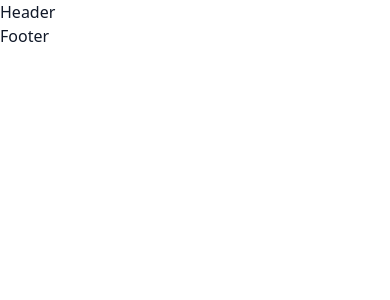
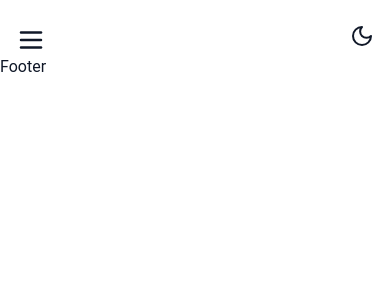
Before and after one commit to MdAkramHossenSujan/roomatch_roommate_Finder_client_site, a React (Vite) app: page / in a window 390 px wide. Shown: the top 300 px of the page. Built offline with nearby package versions, Linux system fonts and the light colour scheme.

Commit message:
Header Complete

```diff
--- a/index.html
+++ b/index.html
@@ -6,7 +6,7 @@
     <meta name="viewport" content="width=device-width, initial-scale=1.0" />
     <title>Vite + React</title>
   </head>
-  <body>
+  <body class="roboto-regular">
     <div id="root"></div>
     <script type="module" src="/src/main.jsx"></script>
   </body>
--- a/package.json
+++ b/package.json
@@ -12,6 +12,7 @@
   "dependencies": {
     "@tailwindcss/vite": "^4.1.7",
     "daisyui": "^5.0.35",
+    "lucide-react": "^0.511.0",
     "react": "^19.1.0",
     "react-dom": "^19.1.0",
     "react-icons": "^5.5.0",
--- a/src/Provider/AuthProvider.jsx
+++ b/src/Provider/AuthProvider.jsx
@@ -1,29 +1,24 @@
 import React, { createContext, useEffect, useState } from 'react';
 export const AuthContext = createContext();
 const AuthProvider = ({ children }) => {
-    const [theme, setTheme] = useState('light');
-
-    useEffect(() => {
+    const [theme, setTheme] = useState(() => {
   const savedTheme = localStorage.getItem('theme');
   const systemPrefersDark = window.matchMedia('(prefers-color-scheme: dark)').matches;
-
-        if (savedTheme) {
-            setTheme(savedTheme);
-        } else if (systemPrefersDark) {
-            setTheme('dark');
-        }
-    }, []);
+  return savedTheme || (systemPrefersDark ? 'dark' : 'light');
+});
 
 useEffect(() => {
   const html = document.documentElement;
   html.setAttribute('data-theme', theme);
   localStorage.setItem('theme', theme);
 }, [theme]);
+
 const toggleTheme = () => {
-        console.log('Working')
   setTheme((prevTheme) => (prevTheme === 'light' ? 'dark' : 'light'));
 };
+
     const AllCom = {
+        theme,
         toggleTheme
     }
     return <AuthContext value={AllCom}>{children}</AuthContext>;
--- a/src/components/Header.jsx
+++ b/src/components/Header.jsx
@@ -1,11 +1,51 @@
-import React, { use } from 'react';
+import React, { use, useState } from 'react';
 import { AuthContext } from '../Provider/AuthProvider';
+import { Menu, Moon, Sun, X } from 'lucide-react';
+import { NavLink } from 'react-router';
+import { FaGoogle } from 'react-icons/fa6';
+import { FcGoogle } from 'react-icons/fc';
 
 const Header = () => {
-    const {toggleTheme}=use(AuthContext)
+    const { toggleTheme, theme } = use(AuthContext)
+    const [open, setOpen] = useState(false)
     return (
-        <div onClick={toggleTheme}>
-            <p>Header</p>
+        <div className='flex poppins-regular justify-between w-11/12 pt-6 text-xl  mx-auto'>
+            <span onClick={() => setOpen(!open)} className='flex lg:hidden gap-4'>
+                {
+                    open ? <X size={30} className='lg:hidden my-auto'></X> : <Menu size={30} className='lg:hidden my-auto' />
+                }
+                <ul className={`lg:hidden z-20 text-white dark:bg-white bg-gray-700 dark:text-black pr-24 pl-14 min-h-screen py-14 rounded-r-2xl duration-400 absolute ${open ? 'left-0 top-14' : '-left-100 top-14'}`}>
+                    <div className='flex mb-5 flex-col gap-2'>
+                        <p className='my-auto md:hidden text-3xl md:text-4xl lg:text-5xl font-bold'>RooMatch</p>
+                    </div>
+                    <li className='border-b-1 text-gray-100 py-1'><NavLink to={'/'}>Home</NavLink></li>
+                    <li className='border-b-1 text-gray-100 py-1'><NavLink to={'/about'}>Browse Roommates</NavLink></li>
+                    <li className='border-b-1 text-gray-100 py-1' ><NavLink to={'/dash'}>DashBoard</NavLink></li>
+                    <li><button className='btn-block cursor-pointer text-red-600 border-b-1 py-1'>Sign Up</button></li>
+                    <li><button className='btn-block cursor-pointer text-red-600 border-b-1 py-1'>Log In</button></li>
+                    <li><button className='btn-block cursor-pointer  flex justify-between border-b-1 py-1'><FcGoogle className='my-auto' /> Google SignIn</button></li>
+                </ul>
+
+            </span>
+            <div className='lg:flex cursor-pointer gap-2'>
+                <p className='my-auto hidden md:block text-3xl md:text-4xl lg:text-5xl font-bold'>RooMatch</p>
+            </div>
+            <ul className='lg:flex text-gray-500 text-lg font-semibold my-auto hidden gap-5'>
+
+                <li className='my-auto'><NavLink to={'/'}>Home</NavLink></li>
+                <li className='my-auto'><NavLink to={'/about'}>About</NavLink></li>
+                <li className='my-auto'><NavLink to={'/dash'}>DashBoard</NavLink></li>
+                <li className='text-red-400 my-auto cursor-pointer'> Sign Up</li>
+                <li className=' border text-red-400 cursor-pointer rounded-2xl py-0.5 px-1'>Log In</li>
+            </ul>
+            <div className='my-auto'>
+                <button className='cursor-pointer' onClick={toggleTheme}>
+                    {
+                        theme == 'dark' ? <Sun /> : <Moon />
+                    }
+                </button>
+            </div>
+
         </div>
     );
 };
--- a/src/index.css
+++ b/src/index.css
@@ -11,3 +11,15 @@
     @apply bg-white dark:bg-gray-900 text-gray-900 dark:text-gray-100;
   }
 }
+@import url('https://fonts.googleapis.com/css2?family=Poppins:ital,wght@0,100;0,200;0,300;0,400;0,500;0,600;0,700;0,800;0,900;1,100;1,200;1,300;1,400;1,500;1,600;1,700;1,800;1,900&family=Roboto:ital,wght@0,100..900;1,100..900&display=swap');
+.poppins-regular {
+  font-family: "Poppins", sans-serif;
+  font-weight: 400;
+  font-style: normal;
+}
+.roboto-regular{
+  font-family: "Roboto", sans-serif;
+  font-optical-sizing: auto;
+  font-weight: 400;
+  font-style: normal;
+}
```
Also changed, not shown: 1 other file (tests, documents, lock files or other folders). Lines whose indentation alone changed are shown as unchanged.
